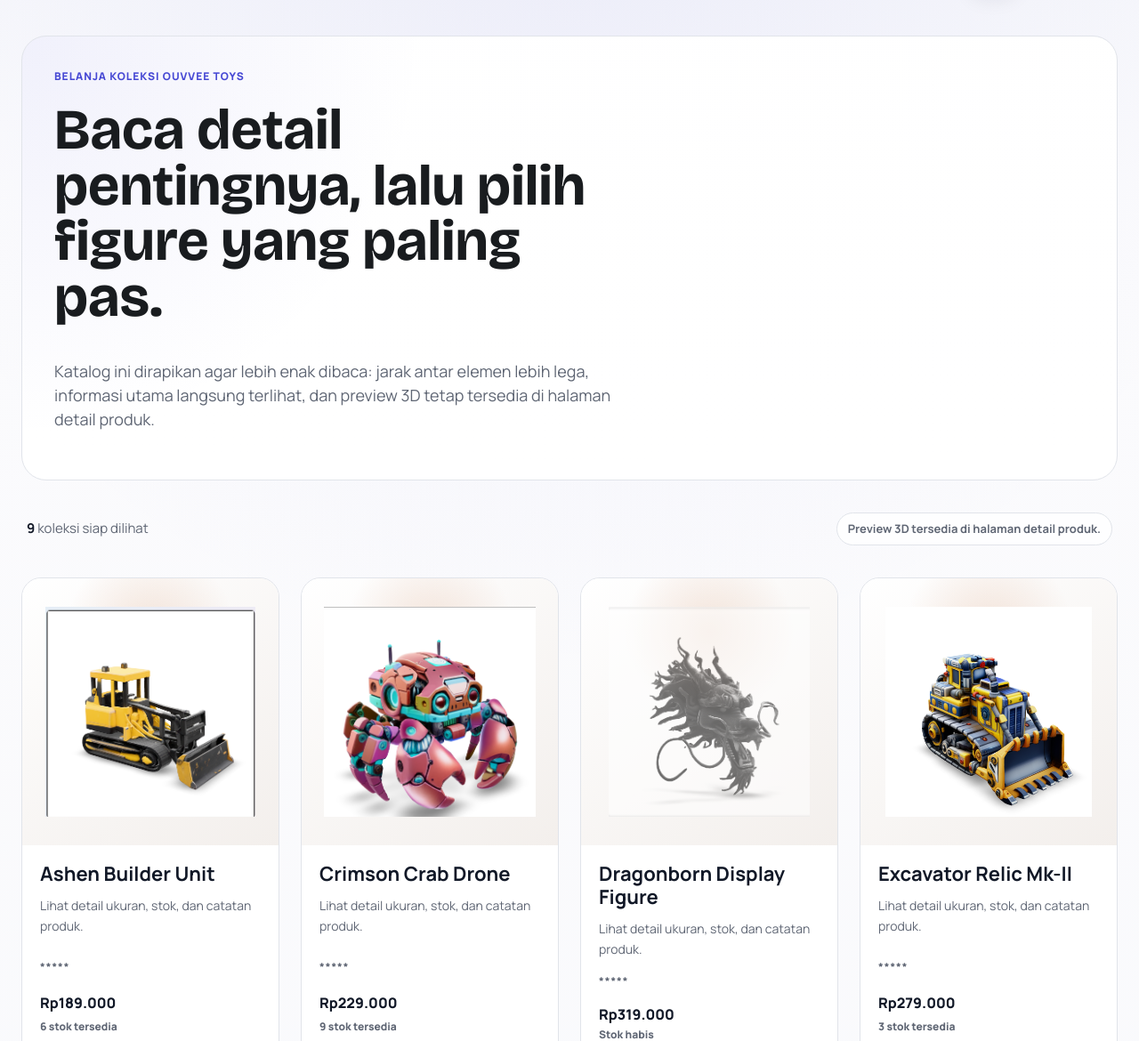
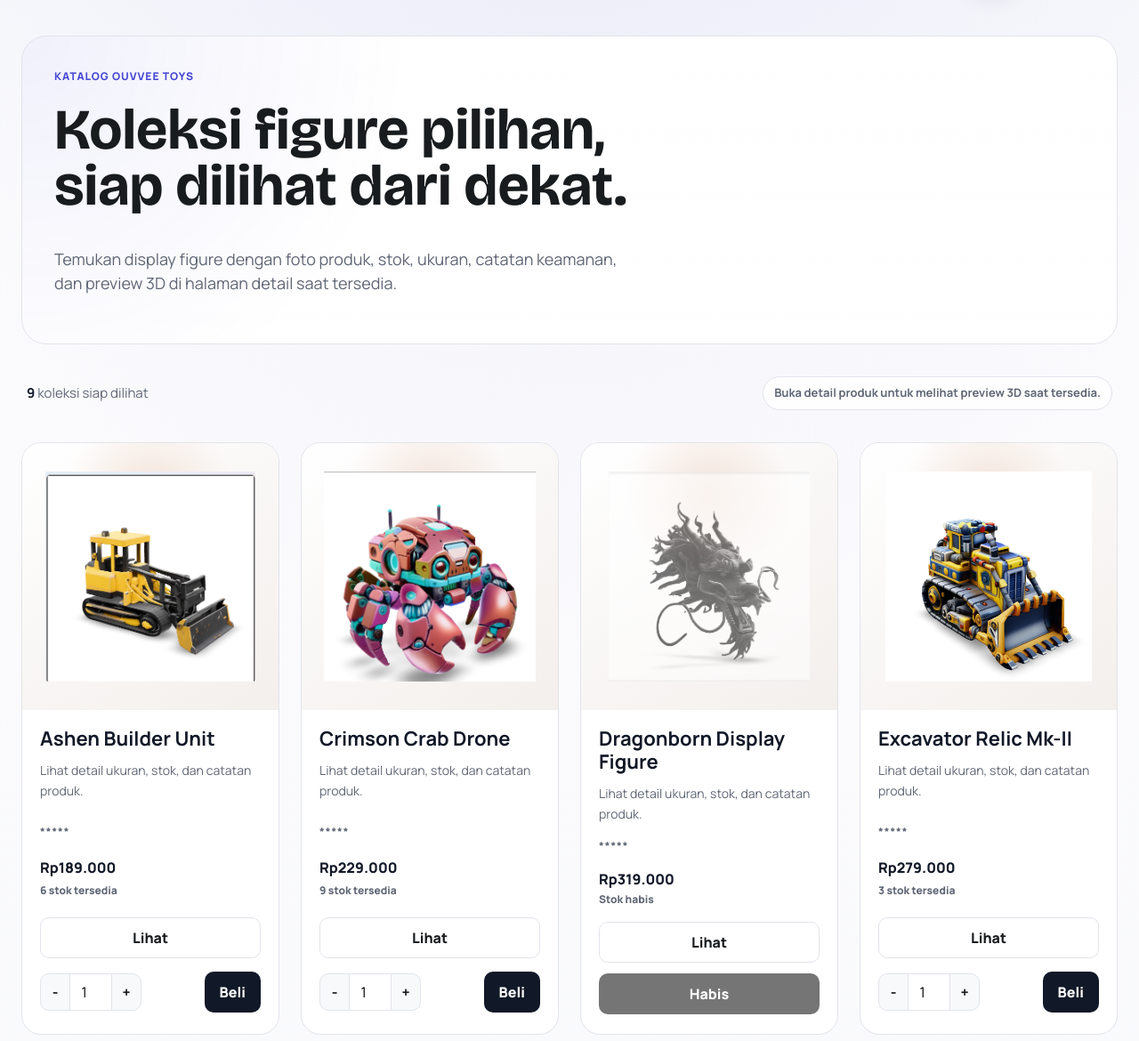
Before and after one commit to tripmurpy/ouvvee-toys, a Laravel app: page /products in a window 1280 px wide. Shown: the part 73-1243 px from the top of the page at 89% size. Run offline with Laravel 12, Linux system fonts and the light colour scheme; data comes from the database, SQL or seed files in the repository; some libraries are stand-ins or nearby versions.

Commit message:
dokumentasi

```diff
--- a/backend/bootstrap/app.php
+++ b/backend/bootstrap/app.php
@@ -4,7 +4,7 @@ use Illuminate\Foundation\Application;
 use Illuminate\Foundation\Configuration\Exceptions;
 use Illuminate\Foundation\Configuration\Middleware;
 
-return Application::configure(basePath: dirname(__DIR__))
+$app = Application::configure(basePath: dirname(__DIR__))
     ->withRouting(
         web: __DIR__.'/../routes/web.php',
         api: __DIR__.'/../routes/api.php',
@@ -18,3 +18,8 @@ return Application::configure(basePath: dirname(__DIR__))
         //
     })
     ->create();
+
+// ponytail: skip unused framework config merge; add explicit config files before enabling new Laravel services.
+$app->dontMergeFrameworkConfiguration();
+
+return $app;
--- a/backend/resources/views/store/products/index.blade.php
+++ b/backend/resources/views/store/products/index.blade.php
@@ -12,15 +12,15 @@
 <section class="shop-shell">
     <section class="shop-hero" aria-labelledby="collection-title">
         <div class="shop-hero-copy">
-            <span class="eyebrow">Belanja koleksi Ouvvee Toys</span>
-            <h1 id="collection-title">Baca detail pentingnya, lalu pilih figure yang paling pas.</h1>
-            <p class="lead">Katalog ini dirapikan agar lebih enak dibaca: jarak antar elemen lebih lega, informasi utama langsung terlihat, dan preview 3D tetap tersedia di halaman detail produk.</p>
+            <span class="eyebrow">Katalog Ouvvee Toys</span>
+            <h1 id="collection-title">Koleksi figure pilihan, siap dilihat dari dekat.</h1>
+            <p class="lead">Temukan display figure dengan foto produk, stok, ukuran, catatan keamanan, dan preview 3D di halaman detail saat tersedia.</p>
         </div>
     </section>
 
     <div class="shop-results-meta">
         <p><strong>{{ $count }}</strong> koleksi siap dilihat</p>
-        <span class="shop-results-hint">Preview 3D tersedia di halaman detail produk.</span>
+        <span class="shop-results-hint">Buka detail produk untuk melihat preview 3D saat tersedia.</span>
     </div>
 
     <div class="shop-results" id="collection-grid">
```
Also changed, not shown: backend/tests/Feature/CatalogTest.php (+2 -2 lines).
